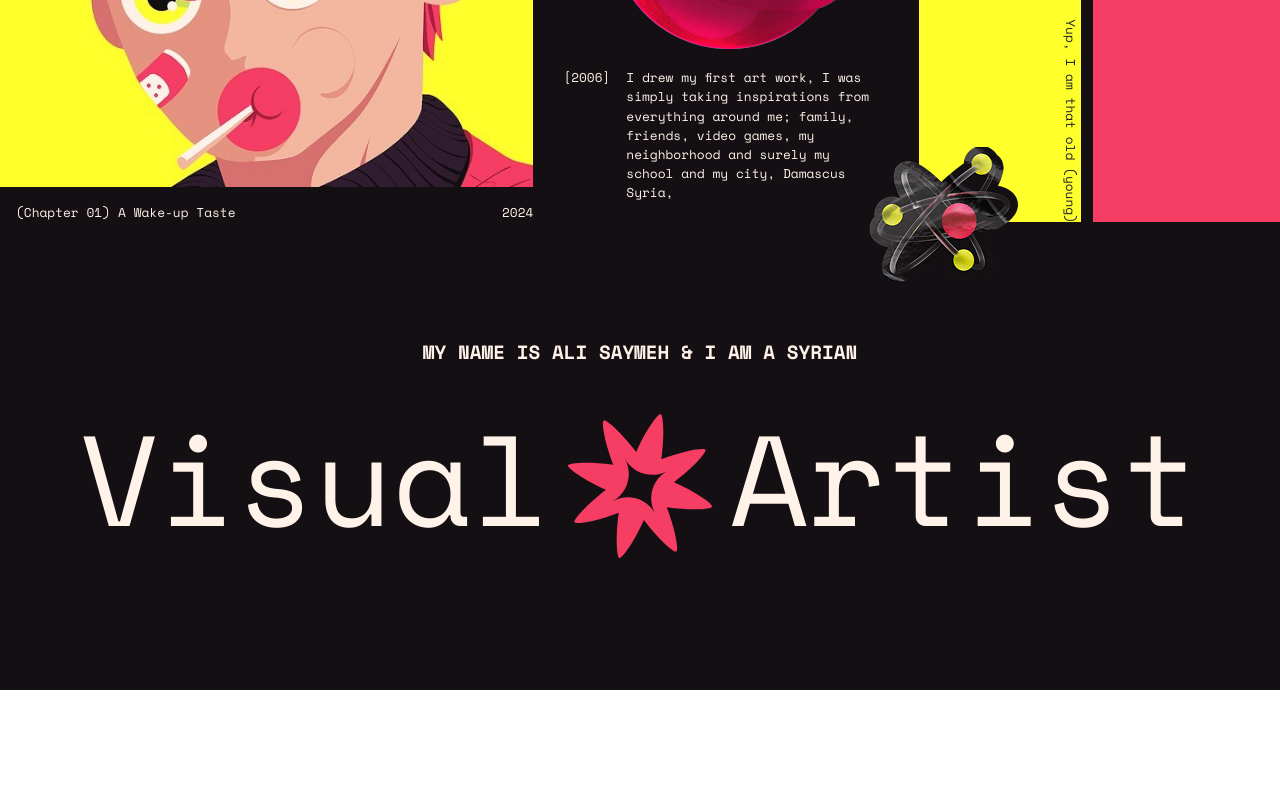
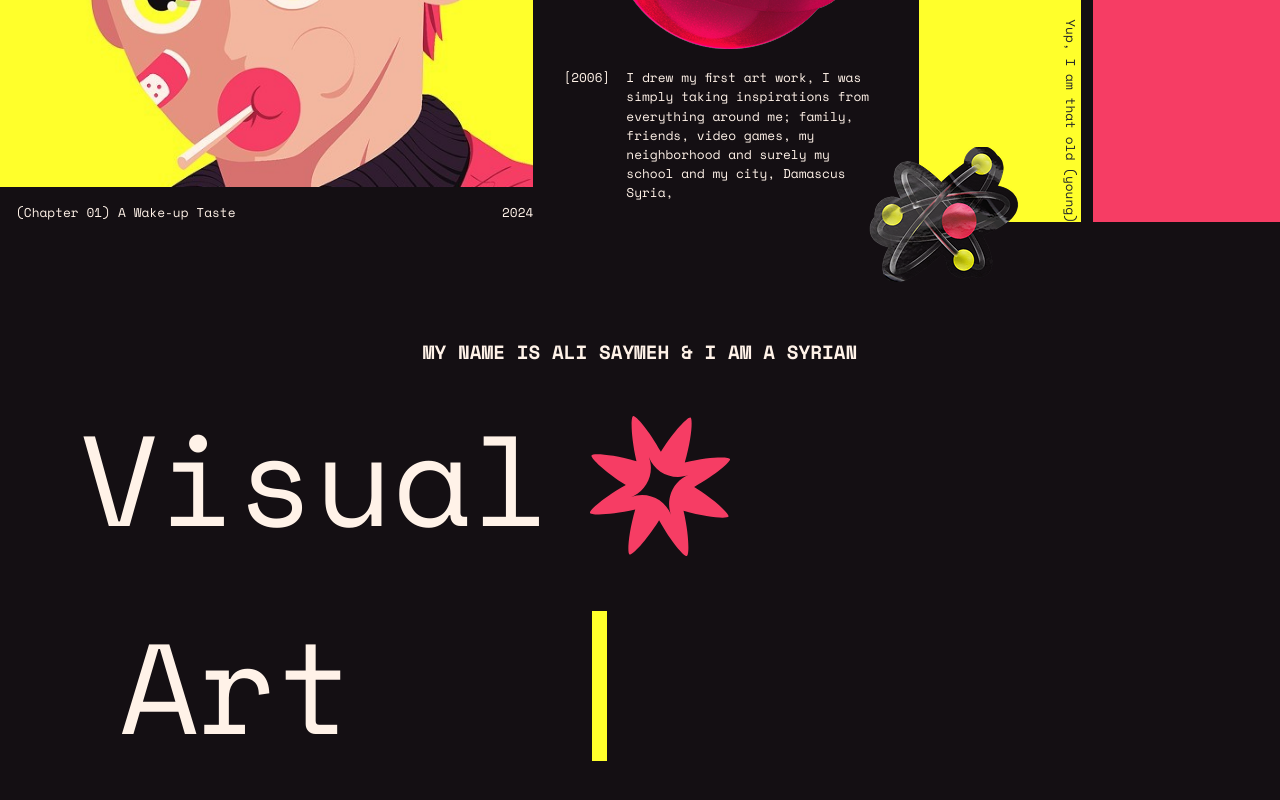
Before and after one commit to Hamza-Noah/Personal-Brand, a React (Vite) app: page / in a window 1280 px wide. Shown: the part 268-1068 px from the top of the page. Before the commit the page ends 958 px from the top, so only its background shows below. Built offline with nearby package versions, Linux system fonts and the light colour scheme.

Commit message:
test commit

```diff
--- a/public/locales/en/translation.json
+++ b/public/locales/en/translation.json
@@ -15,5 +15,8 @@
     "info": "My name is Ali Saymeh & I am a SYRIAN ",
     "visual": "Visual",
     "artist": "Artist"
+  },
+  "work": {
+    "work": "work"
   }
 }
--- a/src/App.tsx
+++ b/src/App.tsx
@@ -4,6 +4,7 @@ import i18n from "./i18n";
 import Navbar from "./components/Navbar";
 import Landing from "./components/Landing";
 import Profession from "./components/Profession";
+import Work from "./components/Work";
 
 function App() {
   const { currentLang } = useTranslationContext();
@@ -28,6 +29,7 @@ function App() {
       <Navbar />
       <Landing />
       <Profession />
+      {/* <Work /> */}
     </>
   );
 }
--- a/src/components/Profession/Profession.tsx
+++ b/src/components/Profession/Profession.tsx
@@ -3,6 +3,7 @@ import playButton from "../../assets/image/paly button.png";
 import styles from "./profession.module.scss";
 import { useTranslationContext } from "../../contexts/TranslationContext";
 import { useState, useEffect } from "react";
+import Typewriter from "../Typewriter/TypeWriter";
 
 const Profession = () => {
   const { t, currentLang } = useTranslationContext();
@@ -39,7 +40,7 @@ const Profession = () => {
         </p>
         <div
           className="d-flex flex-wrap
-         align-items-center justify-content-between"
+         align-items-center"
         >
           <div className={styles.job}>
             <p>{t("profession.visual")}</p>
@@ -48,7 +49,10 @@ const Profession = () => {
             <SpinningStar />
           </div>
           <div className={styles.job}>
-            <p>{t("profession.artist")}</p>
+            <p>
+              {" "}
+              <Typewriter text={t("profession.artist")} />
+            </p>
           </div>
         </div>
       </div>
--- a/src/components/Profession/profession.module.scss
+++ b/src/components/Profession/profession.module.scss
@@ -15,10 +15,20 @@
     font-size: 1.2rem;
   }
 
-  .job p {
-    font-size: 8rem;
-    @media (max-width: 991px) {
-      font-size: 5rem;
+  .job {
+    @media (min-width: 992px) {
+      &:first-child {
+        margin-right: 40px;
+      }
+      &:last-child {
+        margin-left: 40px;
+      }
+    }
+    p {
+      font-size: 8rem;
+      @media (max-width: 991px) {
+        font-size: 5rem;
+      }
     }
   }
 }
--- /dev/null
+++ b/src/components/Typewriter/Typewriter.tsx
@@ -0,0 +1,78 @@
+import React, { useState, useEffect } from "react";
+import typewriter from "../../assets/image/typewriter.svg";
+
+const Typewriter = ({ text = "test", delay = 500 }) => {
+  const [currentText, setCurrentText] = useState("");
+  const [currentIndex, setCurrentIndex] = useState(0);
+  const [isTyping, setIsTyping] = useState(true);
+  const [showCursor, setShowCursor] = useState(true);
+
+  // Handle the typing and erasing animation
+  useEffect(() => {
+    if (isTyping) {
+      if (currentIndex < text.length) {
+        const timeout = setTimeout(() => {
+          setCurrentText(text.substring(0, currentIndex + 1));
+          setCurrentIndex((prevIndex) => prevIndex + 1);
+        }, delay);
+
+        return () => clearTimeout(timeout);
+      } else {
+        const pauseTimeout = setTimeout(() => {
+          setIsTyping(false);
+        }, delay * 2);
+
+        return () => clearTimeout(pauseTimeout);
+      }
+    } else {
+      if (currentIndex > 0) {
+        const timeout = setTimeout(() => {
+          setCurrentText(text.substring(0, currentIndex - 1));
+          setCurrentIndex((prevIndex) => prevIndex - 1);
+        }, delay);
+
+        return () => clearTimeout(timeout);
+      } else {
+        const pauseTimeout = setTimeout(() => {
+          setIsTyping(true);
+        }, delay * 2);
+
+        return () => clearTimeout(pauseTimeout);
+      }
+    }
+  }, [currentIndex, delay, text, isTyping]);
+
+  // Handle cursor blinking
+  useEffect(() => {
+    const blinkInterval = setInterval(() => {
+      setShowCursor((prev) => !prev);
+    }, 530); // Slightly longer than the type delay for better visual effect
+
+    return () => clearInterval(blinkInterval);
+  }, []);
+
+  return (
+    <div
+      style={{
+        display: "inline-flex",
+        alignItems: "center",
+        textAlign: "left",
+      }}
+    >
+      <span style={{ minWidth: `${text.length}ch`, height: "192px" }}>
+        {currentText}
+      </span>
+      <img
+        src={typewriter}
+        alt=""
+        style={{
+          marginLeft: "2px",
+          visibility: showCursor ? "visible" : "hidden",
+          verticalAlign: "middle",
+        }}
+      />
+    </div>
+  );
+};
+
+export default Typewriter;
--- /dev/null
+++ b/src/components/Work/index.tsx
@@ -0,0 +1,3 @@
+import Work from "./Work";
+
+export default Work;
--- /dev/null
+++ b/src/components/Work/work.module.scss
@@ -0,0 +1,5 @@
+@import "../../styles/variables";
+
+.carousel {
+  background-color: $tertiary;
+}
```
Also changed, not shown: public/locales/ar/translation.json (+19 -0 lines), src/components/Work/Work.tsx (added, +39 -0 lines), src/assets/image/typewriter.svg (added).
